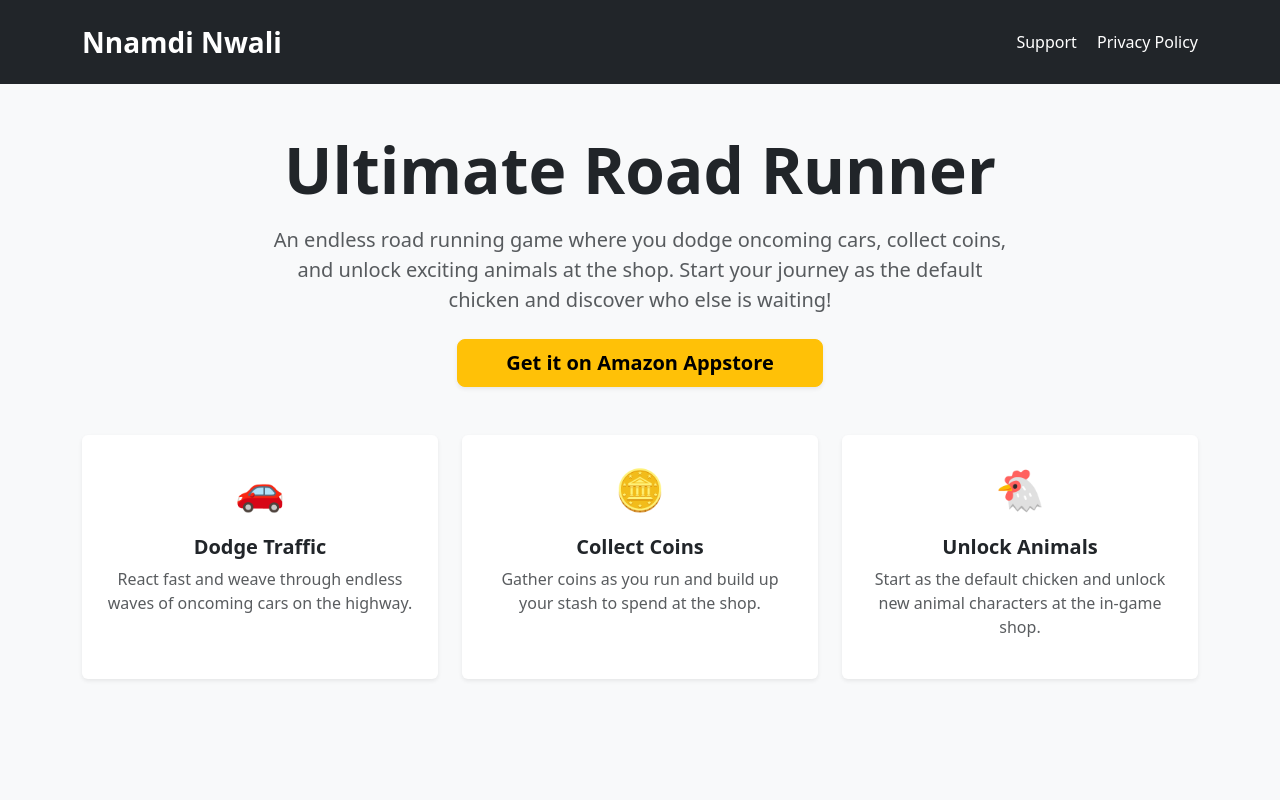
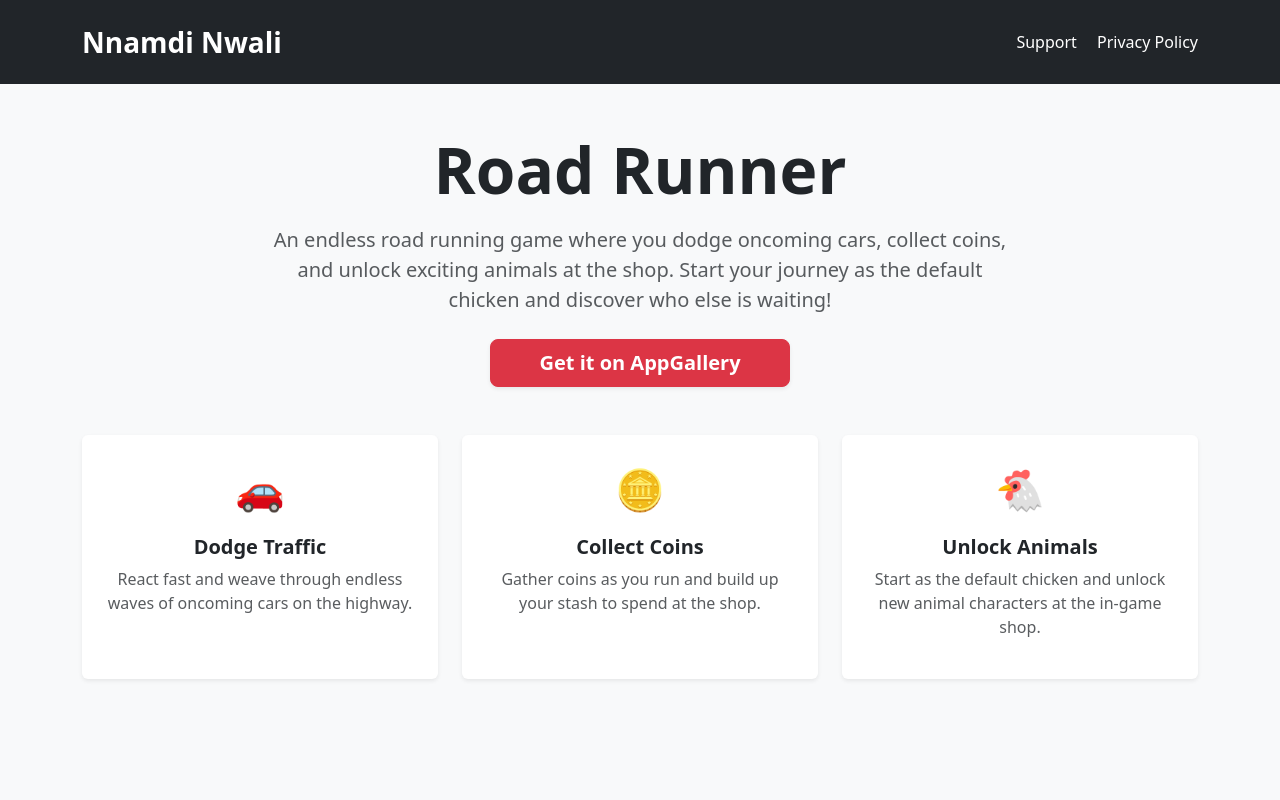
Before and after one commit to nnamdinwali/nnamdinwali.github.io, a plain HTML site: page index.html in a window 1280 px wide. Shown: the top 800 px of the page. Drawn offline with nearby package versions, Linux system fonts and the light colour scheme.

Commit message:
Update game name to Road Runner and switch to Huawei AppGallery link

```diff
--- a/index.html
+++ b/index.html
@@ -19,15 +19,15 @@
   <div class="container py-5">
     <div class="row justify-content-center text-center mb-5">
       <div class="col-lg-8">
-        <h1 class="display-3 fw-bold mb-3">Ultimate Road Runner</h1>
+        <h1 class="display-3 fw-bold mb-3">Road Runner</h1>
         <p class="lead text-muted mb-4">
           An endless road running game where you dodge oncoming cars, collect coins,
           and unlock exciting animals at the shop. Start your journey as the default chicken
           and discover who else is waiting!
         </p>
-        <a href="https://www.amazon.com/dp/B0H6CBMLRB" target="_blank" rel="noopener"
-           class="btn btn-warning btn-lg px-5 fw-bold shadow-sm">
-          Get it on Amazon Appstore
+        <a href="https://appgallery.cloud.huawei.com/ag/n/app/C118335023?locale=en_US&source=appshare&subsource=C118335023&shareTo=com.android.bluetooth&shareFrom=appmarket&shareIds=a945978b83e745fb83ddb66663be7232_com.android.bluetooth&callType=SHARE" target="_blank" rel="noopener"
+           class="btn btn-danger btn-lg px-5 fw-bold shadow-sm">
+          Get it on AppGallery
         </a>
       </div>
     </div>
```
